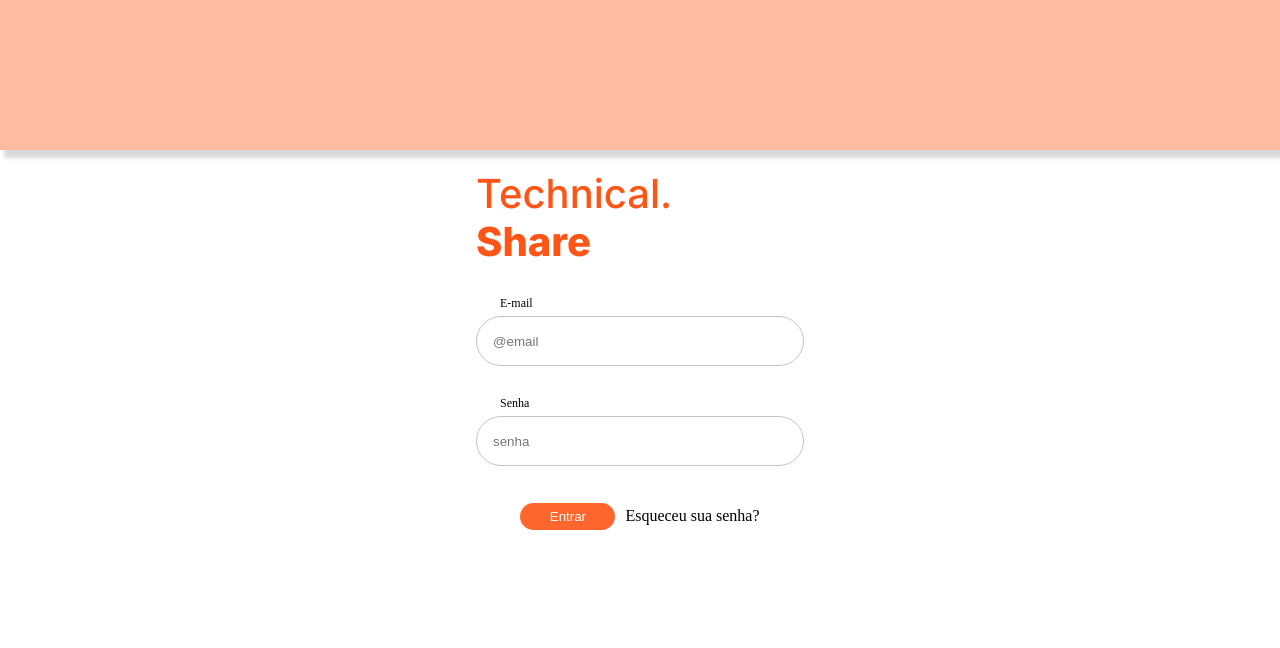
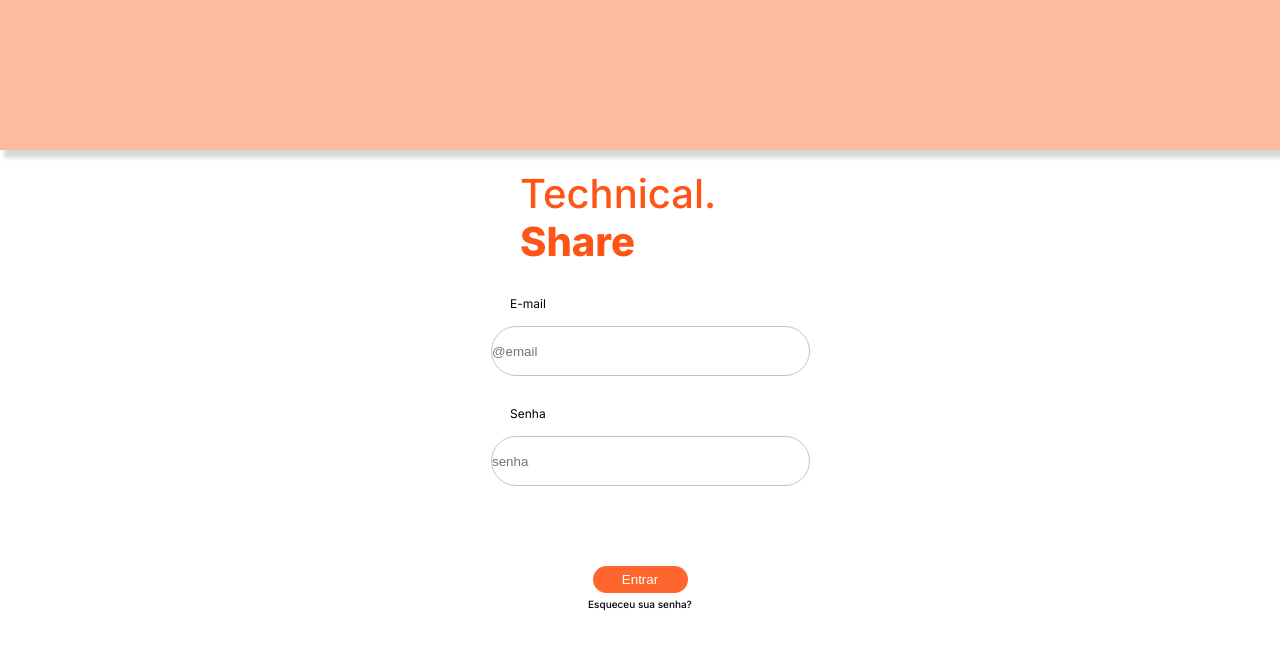
Before and after one commit to devmichaelviana/ShareOrangePlus, a React (Create React App) app: page /login in a window 1280 px wide. Shown: the top 648 px of the page. Built offline with nearby package versions, Linux system fonts and the light colour scheme.

Commit message:
feat: style provisório

```diff
--- a/src/pages/login/style.css
+++ b/src/pages/login/style.css
@@ -4,6 +4,7 @@
   border-radius: 20px;
   padding: 20px;
 }
+
 .input{
   width: 100%;
   display: flex;
@@ -22,6 +23,7 @@ h2 {
   font-size: 40px;
   line-height: 48px;
   color: #FE5517;
+  margin-left: 50px;
 }
 .segundoNome{
   font-family: 'Inter';
@@ -30,60 +32,62 @@ h2 {
   line-height: 48px;
   color: #FE5517;
 }
-
-
-
 p{
+  font-family: 'Inter';
+  font-style: normal;
+  font-weight: 500;
+  font-size: 10px;
+  line-height: 12px;
+  display: flex;
+  align-items: center;
   text-align: center;
-  line-height: 40px;
+  margin-top:5px;
+  color: #030303;
 }
-
-label{
-font-weight: 400;
-font-size: 12px;
-line-height: 15px;
-color: #000000;
-margin-left: 24px;
+.usuario{
+  color:#000;
+  font-family: 'Inter';
+  font-style: normal;
+  font-weight: 400;
+  font-size: 12px;
+  line-height: 15px;
+  margin-left: 40px;
+  margin-bottom: 10px;
 }
-
 input {
-  border: 1px solid #a4a4a4;
-  width: 328px;
+  width: 319px;
   height: 50px;
-  padding: 12px 16px;
+  left: 21px;
+  top: 295px;
+  background: #FFFFFF;
+  border: 1px solid #C4C4C4;
+  box-sizing: border-box;
   border-radius: 30px;
-  box-sizing: border-box;
-  border: 1px solid #C4C4C4;
-}
-
-.esqueciSenha {
-  font-size: 14px;
-  line-height: 24px;
-  text-decoration: underline;
-  color:#272525;
-
+  width: 319px;
+  height: 50px;
+  margin-left: 21px;
 }
 
 button {
   width: 95px;
   height: 27px;
-  left: 66px;
-  top: 529px;
+  margin-top: 50px;
   background: #FE662E;
   border-radius: 20px;
   cursor: pointer;
   color: #fff;
   border:transparent;
 }
+
 .buttons{
   display: flex;
-  flex-wrap: wrap;
+  flex-direction: column;
   justify-content: center;
   align-items: center;
-  gap: 10px;
 }
 
 .alerta{
   color: #ff0000;
   font-size: 14px;
+  margin-left: 50px;
 }
```
